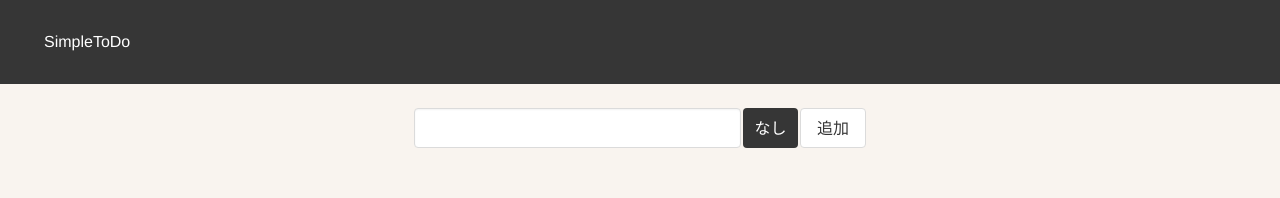
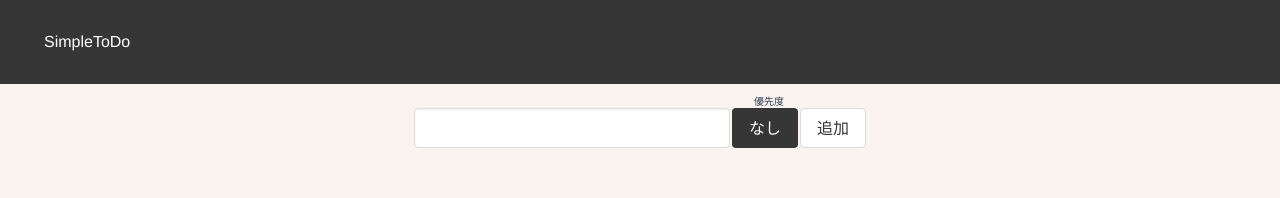
Before and after one commit to Uki884/vue-composition-api-practice, a Vue app: page / in a window 1280 px wide. Shown: the top 198 px of the page. Built offline with nearby package versions, Linux system fonts and the light colour scheme.

Commit message:
レイアウト微調整

```diff
--- a/src/components/Atoms/TodoPriorityButton.vue
+++ b/src/components/Atoms/TodoPriorityButton.vue
@@ -1,7 +1,12 @@
 <template>
-  <b-button @click="submit()" :type="color" :size="size" :rounded="rounded" class="priority__button">
-    {{ text }}
-  </b-button>
+  <div>
+    <span class="priority__label">
+      <slot name="label"></slot>
+    </span>
+    <b-button @click="submit()" :type="color" :size="size" :rounded="rounded" :outlined="outlined" class="priority__button" :style="`width :${width}px;`">
+      {{ text }}
+    </b-button>
+  </div>
 </template>
 
 <script lang="ts">
@@ -21,6 +26,8 @@ type Props = {
   priority: number;
   size: string;
   rounded: boolean;
+  outlined: boolean;
+  width: string;
 };
 
 const priorityText: priorityTextObject = {
@@ -47,7 +54,15 @@ export default defineComponent({
       type: String,
       default: ''
     },
+    width: {
+      type: String,
+      default: ''
+    },
     rounded: {
+      type: Boolean,
+      default: false
+    },
+    outlined: {
       type: Boolean,
       default: false
     }
@@ -76,8 +91,14 @@ export default defineComponent({
 <style scoped lang="scss">
 .priority{
   &__button {
-    width: 55px;
     margin: 0 2px;
+    // width: 36px !important;
+  }
+  &__label {
+    font-size: 10px;
+    position: absolute;
+    top: -14px;
+    right: 16px;
   }
 }
 
--- a/src/components/Molecules/TodoList.vue
+++ b/src/components/Molecules/TodoList.vue
@@ -1,9 +1,9 @@
 <template>
-  <div class="todo-list">
+  <div v-if="todos.length" class="todo-list">
     <div class="todo-list__items" v-for="(item, index) in todos" :key="index">
       <BaseCheckBox :value="item.progress" @change="setProgress(index)" type="is-success" />
       <TodoListItem :item="item" @click="setProgress(index)" />
-      <!--<TodoPriorityButton :priority="item.priority" size="is-small" :rounded="true"/>-->
+      <TodoPriorityButton :priority="item.priority" size="is-small" :width="36"  />
       <BaseIcon icon="window-close" @click="deleteTodo(index)"/>
     </div>
   </div>
@@ -59,6 +59,9 @@ export default defineComponent({
 
 <style lang="scss" scoped>
 .todo-list{
+    margin-top: 24px;
+    padding: 24px;
+    background: white;
   &__items{
     cursor: pointer;
     display: flex;
--- a/src/components/Molecules/TodoPriority.vue
+++ b/src/components/Molecules/TodoPriority.vue
@@ -1,7 +1,11 @@
 <template>
   <priorityDropdown >
     <template slot="button">
-      <PriorityButton :priority="priority" />
+      <PriorityButton :priority="priority">
+        <template slot="label">
+          優先度
+        </template>
+      </PriorityButton>
     </template>
     <template slot="item">
       <b-dropdown-item aria-role="listitem" @click="selectPriority(0)">なし</b-dropdown-item>
--- a/src/components/Organisms/TodoContent.vue
+++ b/src/components/Organisms/TodoContent.vue
@@ -9,7 +9,7 @@
       label="タスク"
     />
     <TodoList
-      :todos="state.todos"
+      :todos="filterTodos"
       @setProgress="setProgress"
       @deleteTodo="deleteTodo"
     />
```
